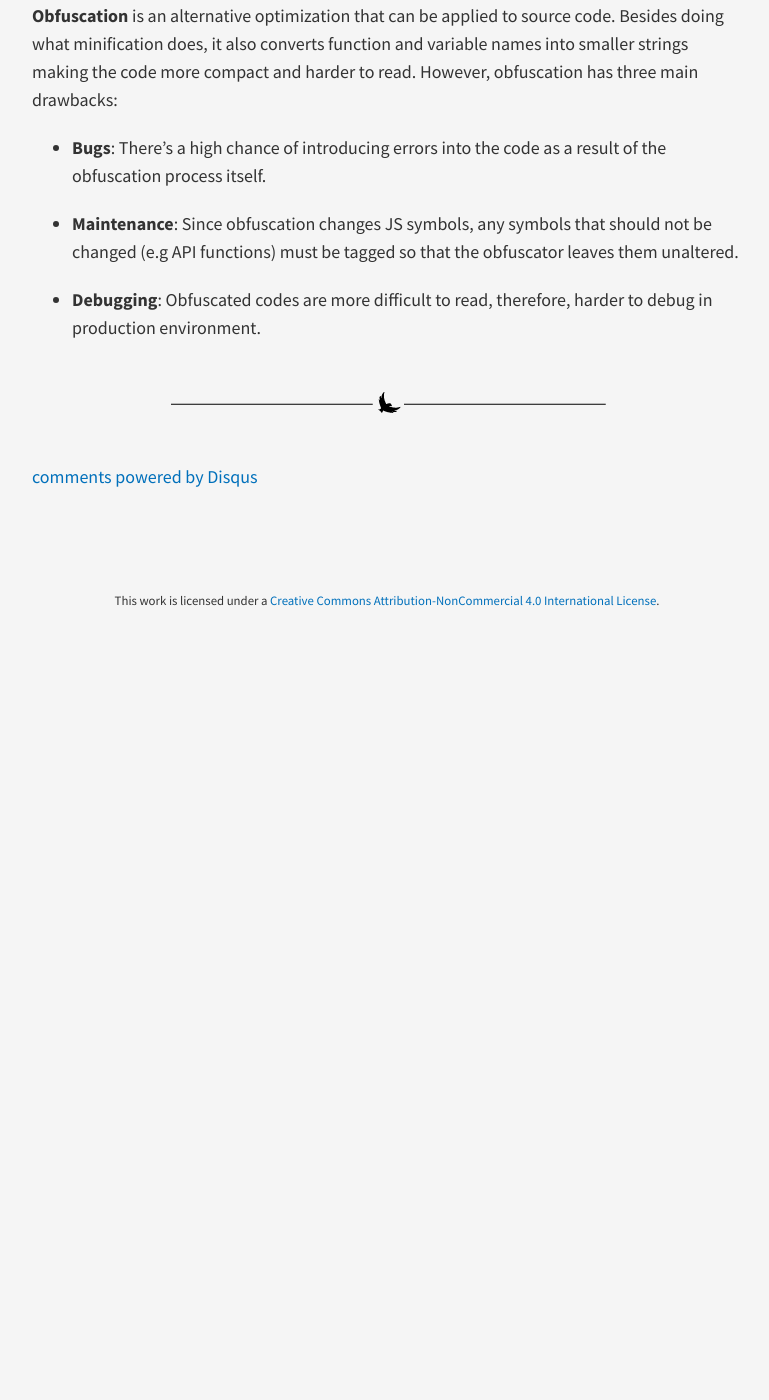
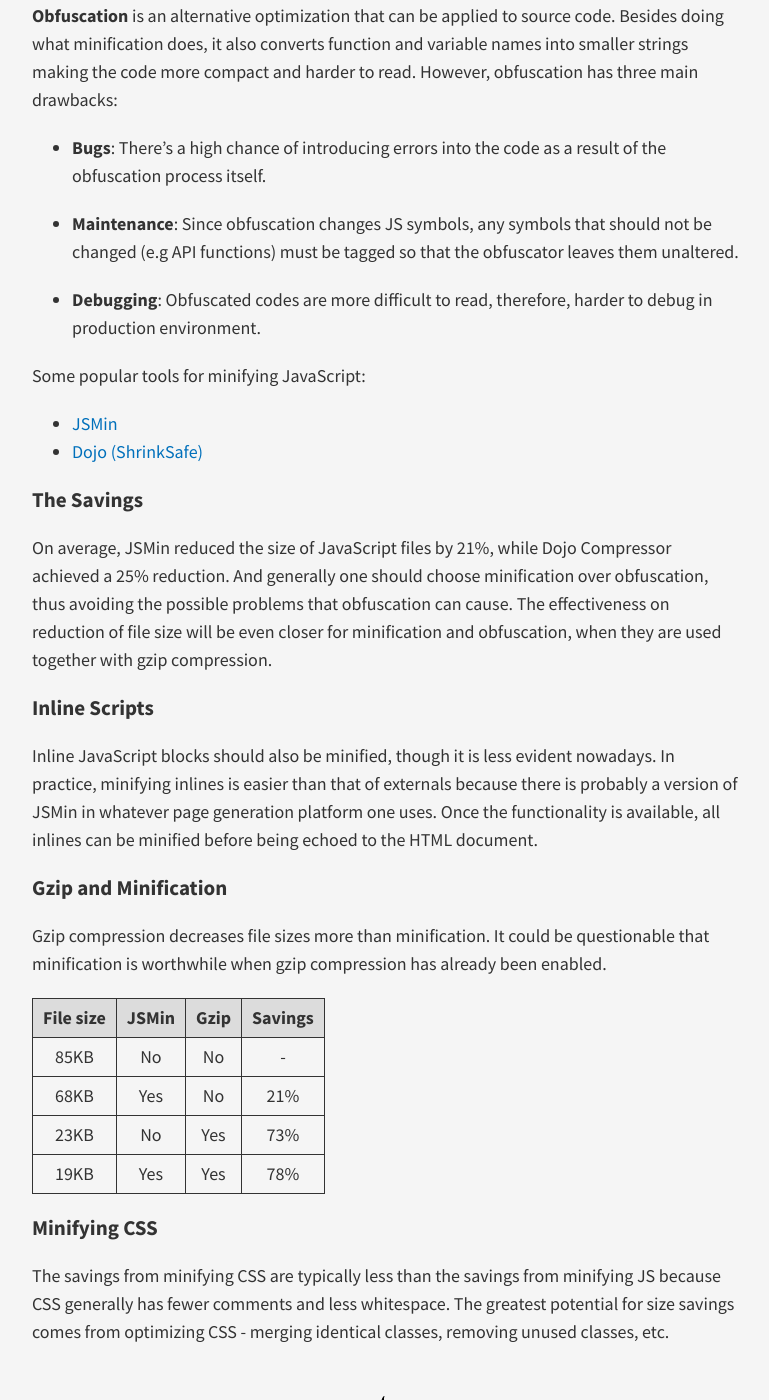
Before and after one commit to ycswaves/blog, a Jekyll site: the page built from _posts/2015-08-20-web-performance-minify.md, in a window 1280 px wide and 1400 px high, scrolled down 334 px. Shown: the whole window, without its empty margins (253-1022 px from the left). Built offline with Jekyll 4.4.1, drawn with Linux system fonts in a browser that asks for light colours; nearby versions of some CDN libraries; Markdown is read by kramdown in place of the engine named in the settings; comment, search, counter and statistics services are not loaded; before the commit the page ends 964 px from its top, so only the background shows below that.

Commit message:
complete current post

```diff
--- a/_posts/2015-08-20-web-performance-minify.md
+++ b/_posts/2015-08-20-web-performance-minify.md
@@ -12,3 +12,27 @@
 - **Maintenance**: Since obfuscation changes JS symbols, any symbols that should not be changed (e.g API functions) must be tagged so that the obfuscator leaves them unaltered.
 
 - **Debugging**: Obfuscated codes are more difficult to read, therefore, harder to debug in production environment.
+
+Some popular tools for minifying JavaScript:
+
+- [JSMin](http://crockford.com/javascript/jsmin)
+- [Dojo (ShrinkSafe)](http://shrinksafe.dojotoolkit.org)
+
+### The Savings
+On average, JSMin reduced the size of JavaScript files by 21%, while Dojo Compressor achieved a 25% reduction. And generally one should choose minification over obfuscation, thus avoiding the possible problems that obfuscation can cause. The effectiveness on reduction of file size will be even closer for minification and obfuscation, when they are used together with gzip compression.
+
+### Inline Scripts
+Inline JavaScript blocks should also be minified, though it is less evident nowadays. In practice, minifying inlines is easier than that of externals because there is probably a version of JSMin in whatever page generation platform one uses. Once the functionality is available, all inlines can be minified before being echoed to the HTML document.
+
+### Gzip and Minification
+Gzip compression decreases file sizes more than minification. It could be questionable that minification is worthwhile when gzip compression has already been enabled.
+
+| File size | JSMin  | Gzip | Savings |
+| :-------: | :----: | :--: | :-----: |
+| 85KB      |  No    |  No  |  -      |
+| 68KB      |  Yes   |  No  |  21%    |
+| 23KB      |  No    |  Yes |  73%    |
+| 19KB      |  Yes   |  Yes |  78%    |
+
+### Minifying CSS
+The savings from minifying CSS are typically less than the savings from minifying JS because CSS generally has fewer comments and less whitespace. The greatest potential for size savings comes from optimizing CSS - merging identical classes, removing unused classes, etc.
```
